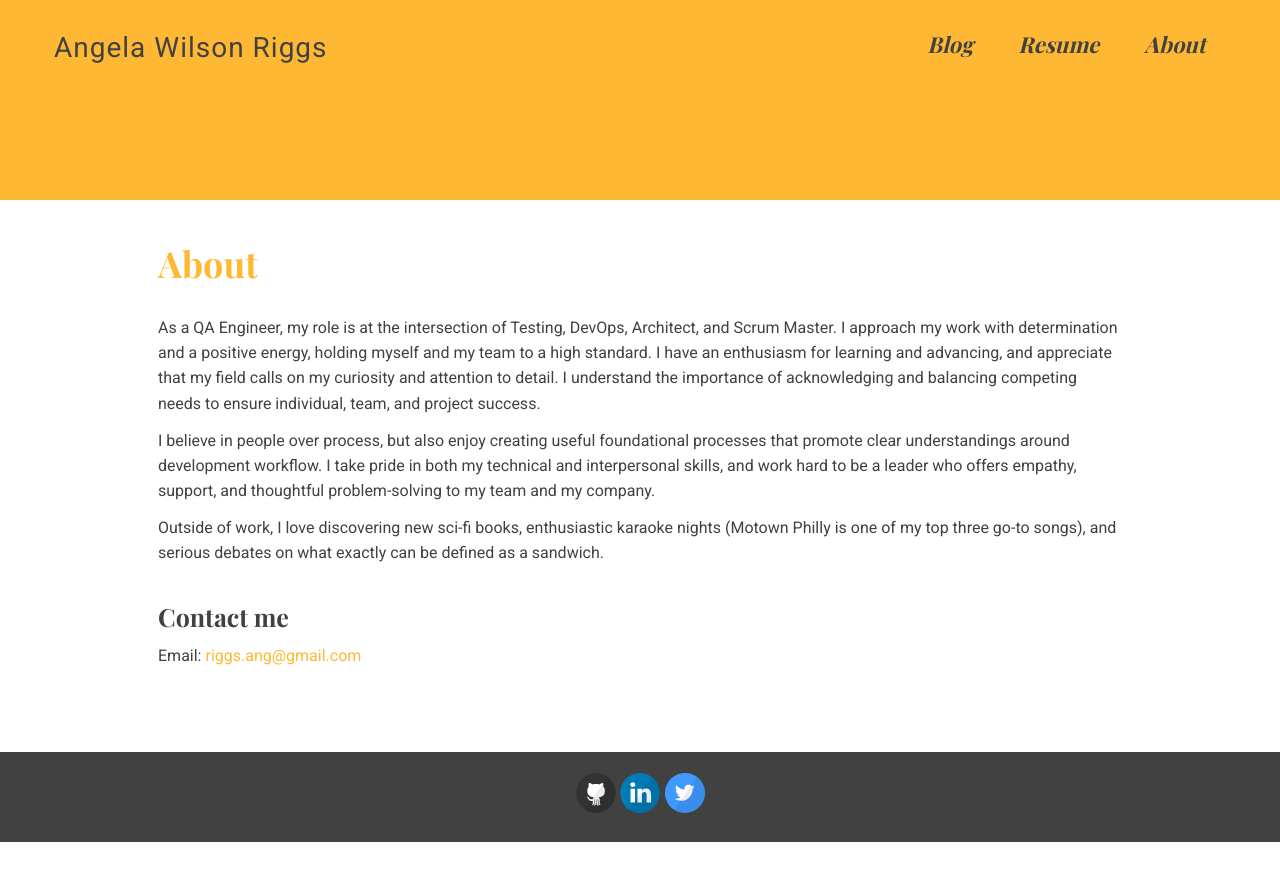
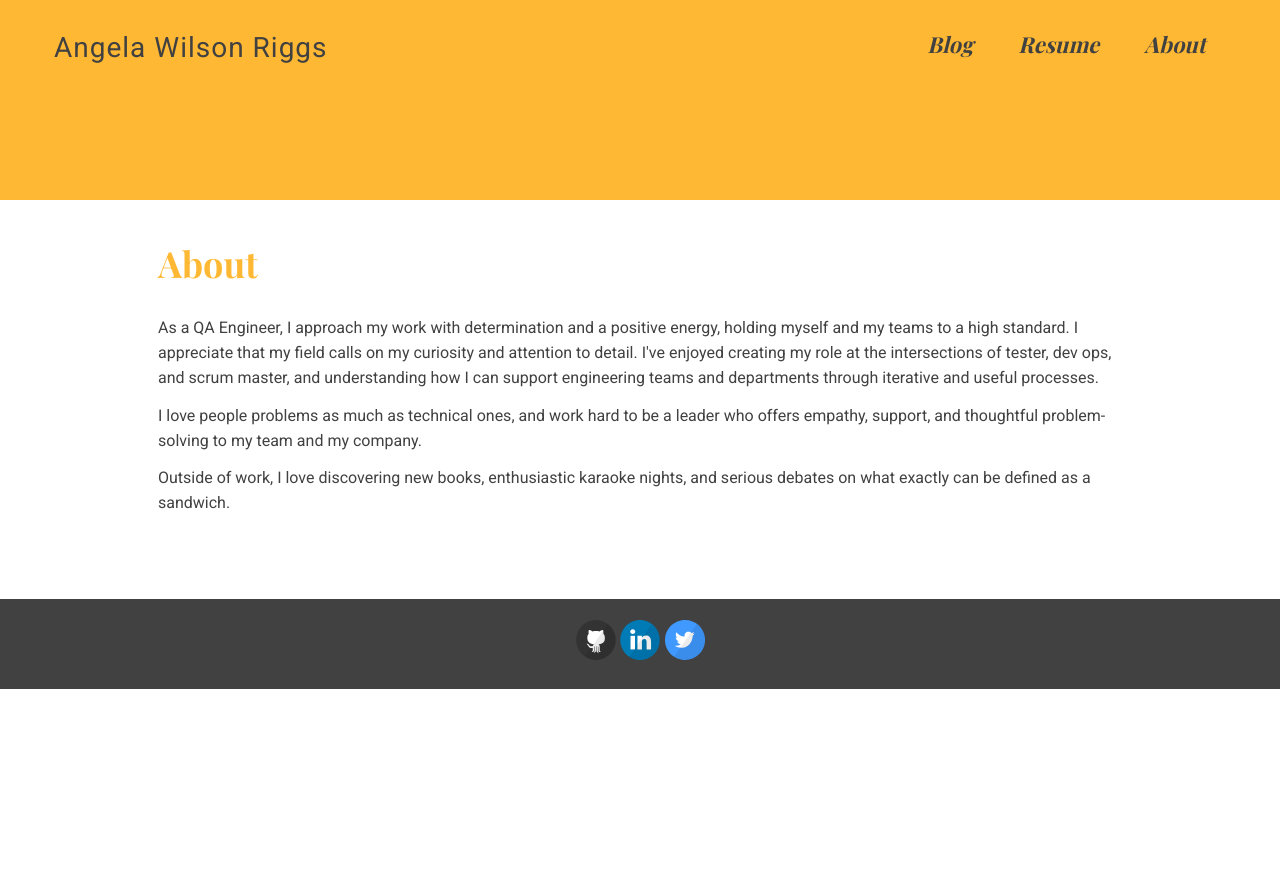
Before and after one commit to angelariggs/angelariggs.github.io, a Jekyll site: the page built from about.md, in a window 1280 px wide. Shown: the top 881 px of the page. Built offline with Jekyll 4.4.1, drawn with Linux system fonts in a browser that asks for light colours; some web fonts are replaced.

Commit message:
updated about page

```diff
--- a/about.md
+++ b/about.md
@@ -5,14 +5,11 @@ permalink: /about
 ---
 <div class='add-pad'>
 
-<p>As a QA Engineer, my role is at the intersection of Testing, DevOps, Architect, and Scrum Master. I approach my work with determination and a positive energy, holding myself and my team to a high standard. I have an enthusiasm for learning and advancing, and appreciate that my field calls on my curiosity and attention to detail. I understand the importance of acknowledging and balancing competing needs to ensure individual, team, and project success.</p>
+<p>As a QA Engineer, I approach my work with determination and a positive energy, holding myself and my teams to a high standard. I appreciate that my field calls on my curiosity and attention to detail. I've enjoyed creating my role at the intersections of tester, dev ops, and scrum master, and understanding how I can support engineering teams and departments through iterative and useful processes.</p>
 
-<p>I believe in people over process, but also enjoy creating useful foundational processes that promote clear understandings around development workflow. I take pride in both my technical and interpersonal skills, and work hard to be a leader who offers empathy, support, and thoughtful problem-solving to my team and my company.</p>
+<p>I love people problems as much as technical ones, and work hard to be a leader who offers empathy, support, and thoughtful problem-solving to my team and my company.</p>
 
-<p>Outside of work, I love discovering new sci-fi books, enthusiastic karaoke nights (Motown Philly is one of my top three go-to songs), and serious debates on what exactly can be defined as a sandwich.</p>
+<p>Outside of work, I love discovering new books, enthusiastic karaoke nights, and serious debates on what exactly can be defined as a sandwich.</p>
 
-<h2 class='about-sec-title'>Contact me</h2>
-
-<p>Email: <a class='res-link' href='riggs.ang@gmail.com'>riggs.ang@gmail.com</a></p>
 
 </div>
```
